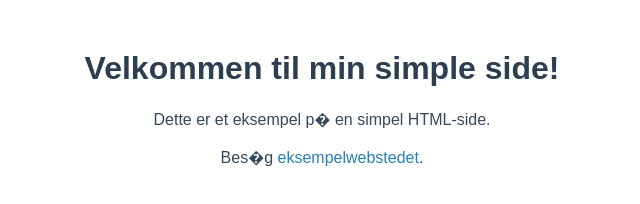
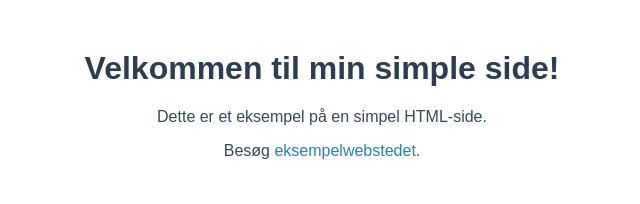
Before and after one commit to MikkelSchmidtNielsen/HTMLLinkedWithDocker, a plain HTML site: page index.html in a window 1280 px wide. Shown: the whole page, without its empty margins (318-958 px from the left). Drawn offline with Linux system fonts and the light colour scheme.

Commit message:
second push

```diff
--- a/index.html
+++ b/index.html
@@ -31,7 +31,7 @@
 </head>
 <body>
     <h1>Velkommen til min simple side!</h1>
-    <p>Dette er et eksempel p� en simpel HTML-side.</p>
-    <p>Bes�g <a href="https://www.example.com" target="_blank">eksempelwebstedet</a>.</p>
+    <p>Dette er et eksempel på en simpel HTML-side.</p>
+    <p>Besøg <a href="https://www.example.com" target="_blank">eksempelwebstedet</a>.</p>
 </body>
 </html>
```
